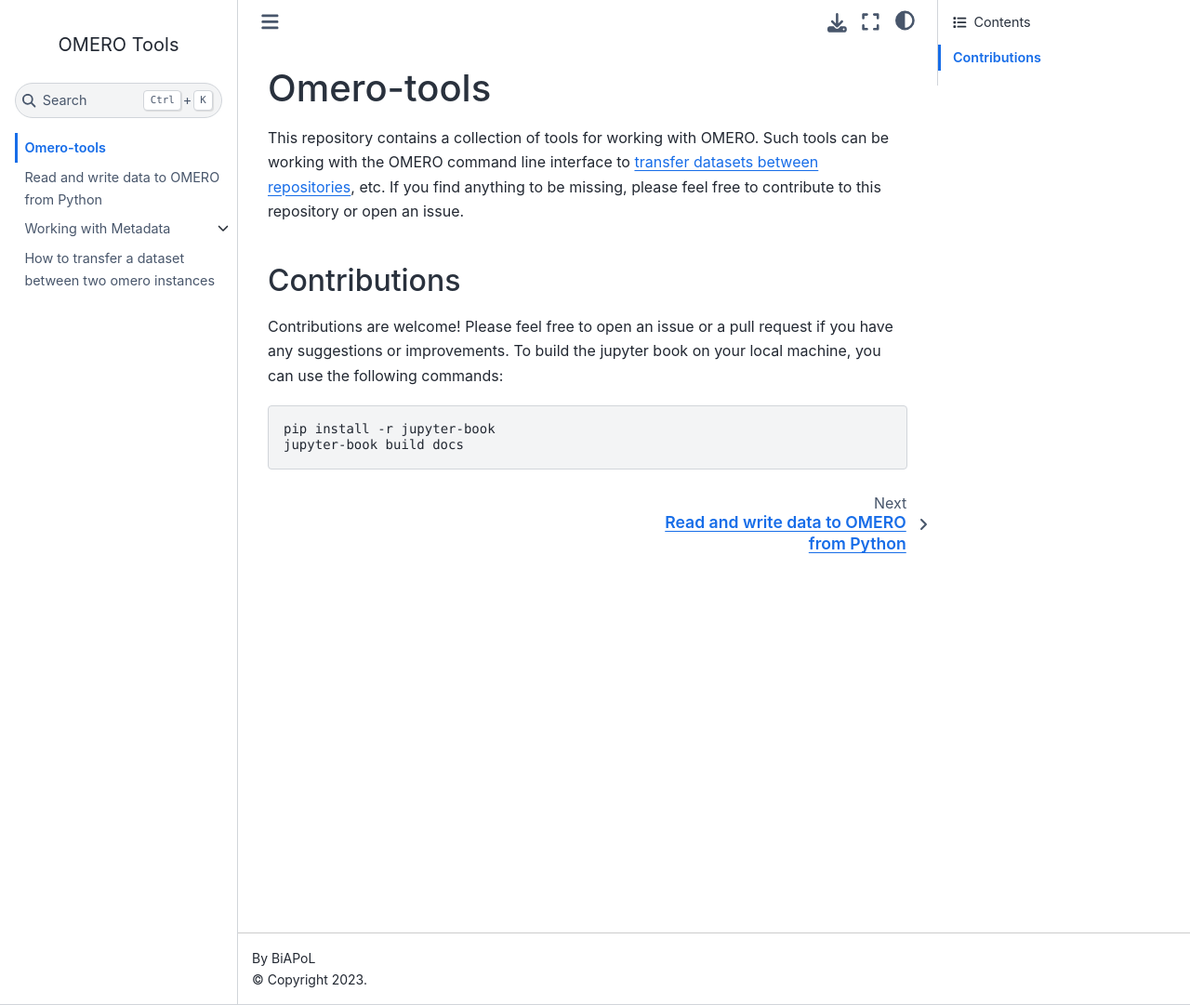
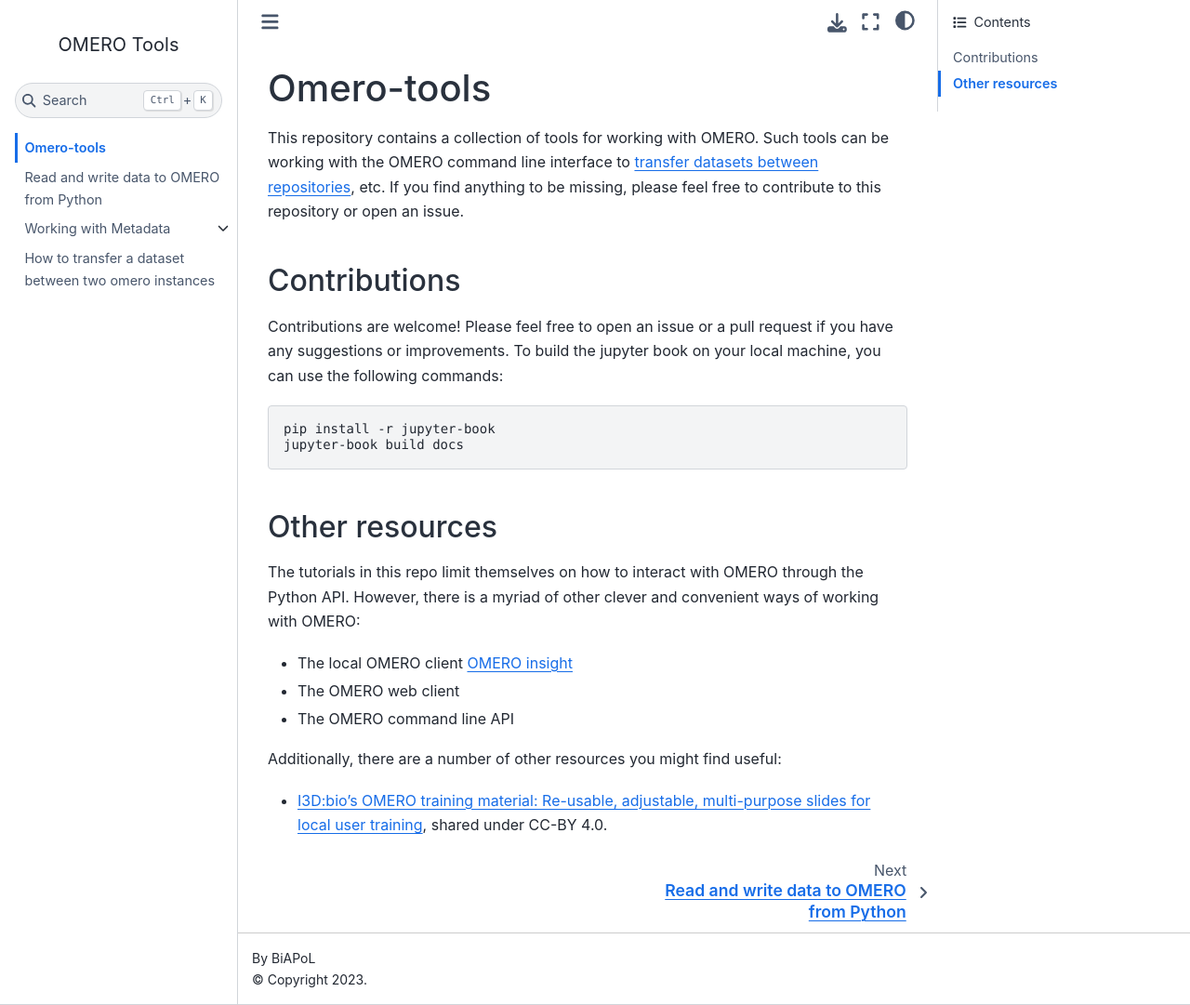
Before and after one commit to BiAPoL/omero-tools, a Jupyter Book: the page built from docs/index.md, in a window 1280 px wide and 1081 px high. Shown: the whole window at 93% size. Built offline with Jupyter Book 1.0.4 settings and Sphinx 7.4.7 and the Sphinx Book theme 1.1.4, drawn with Linux system fonts in a browser that asks for light colours.

Commit message:
added links to other resources on froint page

````diff
--- a/docs/index.md
+++ b/docs/index.md
@@ -10,3 +10,15 @@
 pip install -r jupyter-book
 jupyter-book build docs
 ```
+
+## Other resources
+
+The tutorials in this repo limit themselves on how to interact with OMERO through the Python API. However, there is a myriad of other clever and convenient ways of working with OMERO:
+
+- The local OMERO client [OMERO insight](https://www.openmicroscopy.org/omero/downloads/)
+- The OMERO web client
+- The OMERO command line API
+
+Additionally, there are a number of other resources you might find useful:
+
+- [I3D:bio's OMERO training material: Re-usable, adjustable, multi-purpose slides for local user training](https://zenodo.org/records/8323588), shared under CC-BY 4.0.
````
